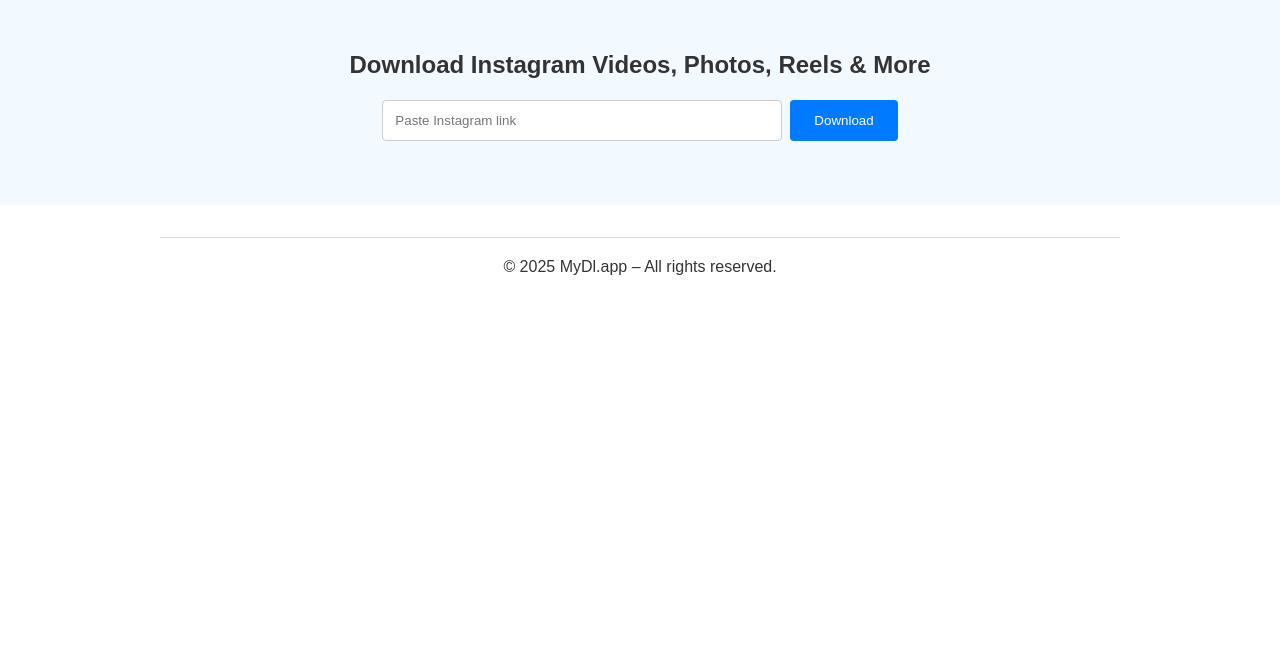
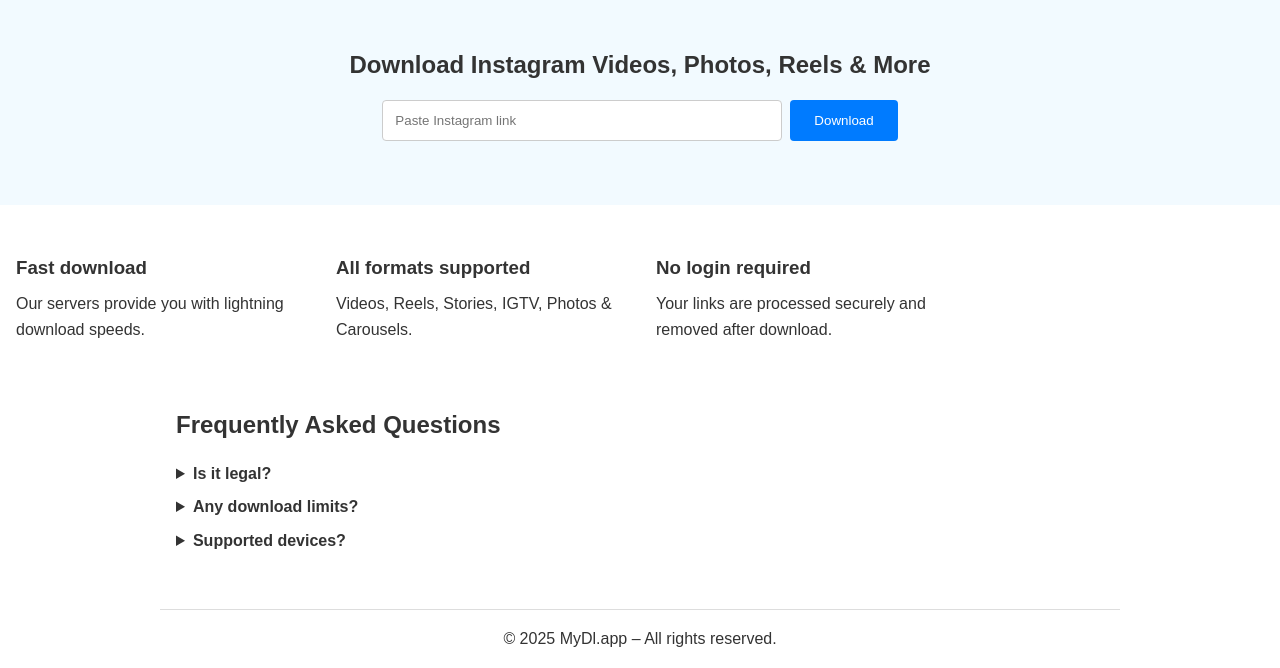
Before and after one commit to DarshanaV/instagram-downloader, a website: page public/index.html in a window 1280 px wide. Shown: the part 138-806 px from the top of the page. Drawn offline with Linux system fonts and the light colour scheme.

Commit message:
Update index.html

```diff
--- a/public/index.html
+++ b/public/index.html
@@ -35,6 +35,37 @@
     </div>
   </section>
 
+  <section class="features container">
+    <div class="feature">
+      <h3>Fast download</h3>
+      <p>Our servers provide you with lightning download speeds.</p>
+    </div>
+    <div class="feature">
+      <h3>All formats supported</h3>
+      <p>Videos, Reels, Stories, IGTV, Photos & Carousels.</p>
+    </div>
+    <div class="feature">
+      <h3>No login required</h3>
+      <p>Your links are processed securely and removed after download.</p>
+    </div>
+  </section>
+
+  <section class="faq container">
+    <h2>Frequently Asked Questions</h2>
+    <details>
+      <summary>Is it legal?</summary>
+      <p>Downloading public posts for personal use is usually allowed; respect copyright.</p>
+    </details>
+    <details>
+      <summary>Any download limits?</summary>
+      <p>No. Download as many as you want—no limits.</p>
+    </details>
+    <details>
+      <summary>Supported devices?</summary>
+      <p>Works on desktop and mobile with modern browsers.</p>
+    </details>
+  </section>
+
   <footer class="footer container">
     <p>© 2025 MyDl.app – All rights reserved.</p>
   </footer>
```
